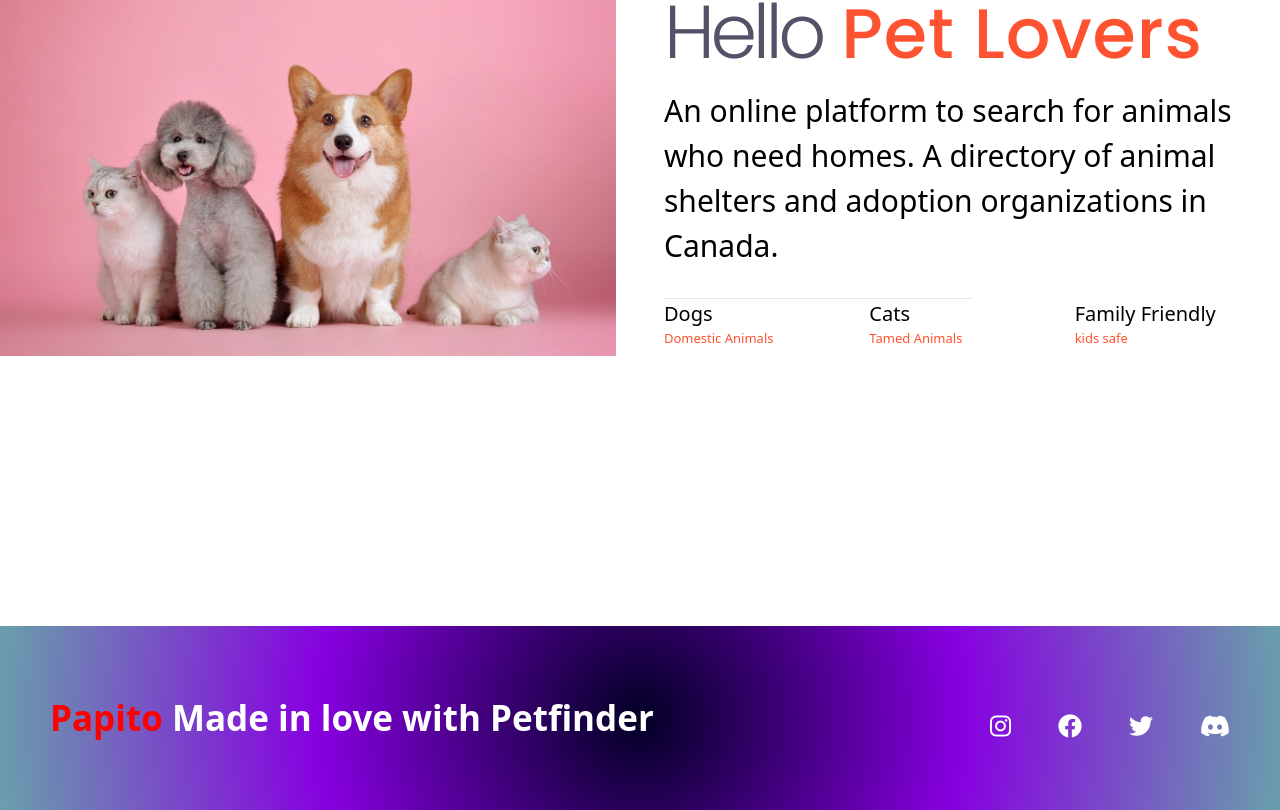
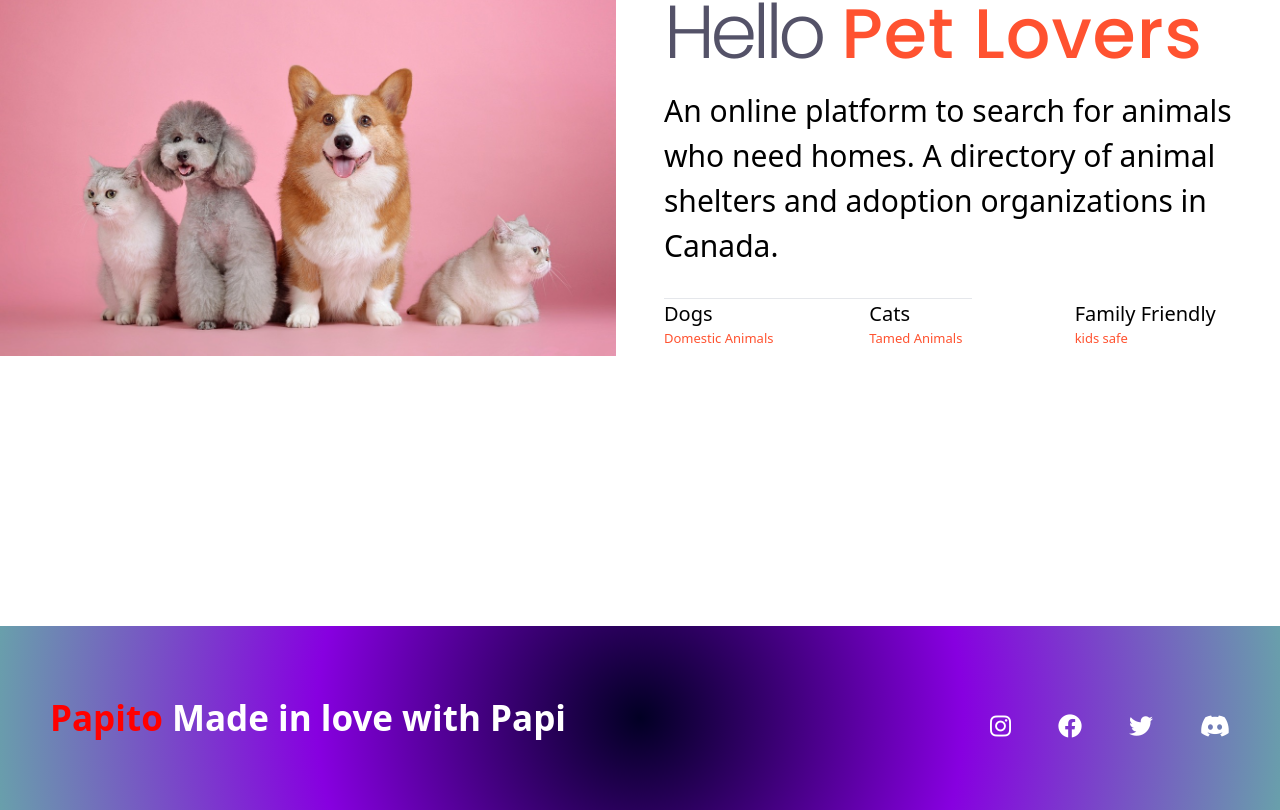
Before and after one commit to PapitoSpence/papi, a React (Create React App) app: page / in a window 1280 px wide. Shown: the part 365-1175 px from the top of the page. Built offline with nearby package versions, Linux system fonts and the light colour scheme.

Commit message:
footer finalized

```diff
--- a/src/components/Footer/Footer.js
+++ b/src/components/Footer/Footer.js
@@ -20,7 +20,7 @@ function Footer() {
                 rel="noreferrer"
                 className="a-link"
               >
-                Made in love with Petfinder
+                Made in love with Papi
               </a>{" "}
             </div>
             <div className="social-icons">
```
